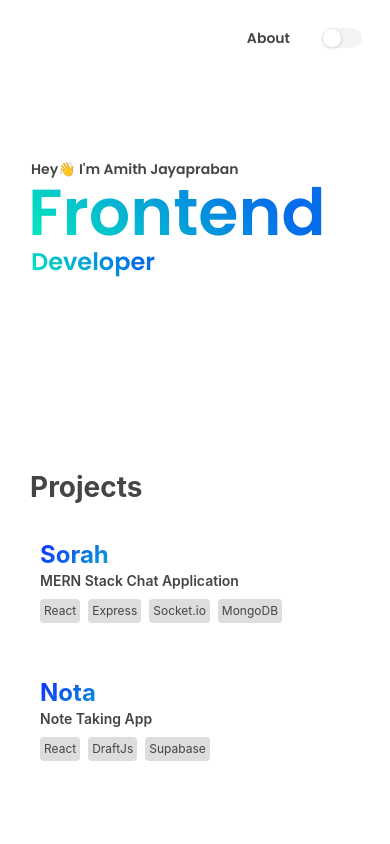
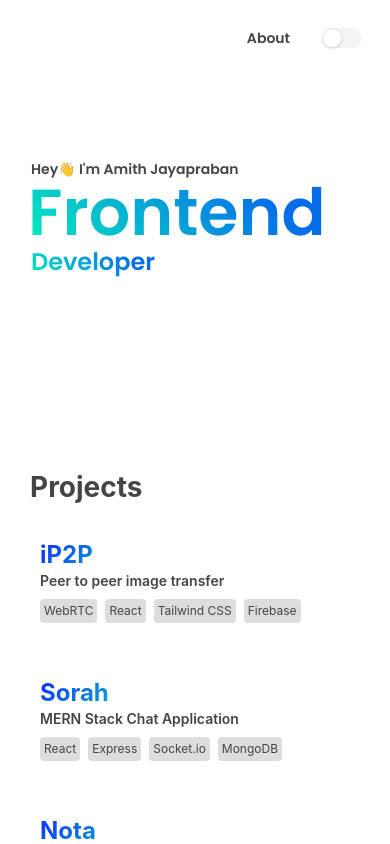
Before and after one commit to amithjayapraban/Personal-Website, a React (Vite) app: page / in a window 390 px wide. Built offline with nearby package versions, Linux system fonts and the light colour scheme.

Commit message:
google site verification and new project p2p added

```diff
--- a/index.html
+++ b/index.html
@@ -1,5 +1,6 @@
 <html lang="en">
   <head>
+    <meta name="google-site-verification" content="Y7lOB1OEP809JXBfccQh4BL7a8HERI51cJHLQCd5jTE" />
     <meta
       name="description"
       content="Frontend developer from Kerala, India 🇮🇳"
--- a/src/App.css
+++ b/src/App.css
@@ -124,7 +124,7 @@ section {
 .head {
   /* position: absolute;
   top: 0px; */
-  backdrop-filter: blur(100px);
+  backdrop-filter: blur(0px);
   font-family: "Poppins", sans-serif;
   display: grid;
   grid-auto-flow: row;
--- a/src/pages/Home.tsx
+++ b/src/pages/Home.tsx
@@ -16,6 +16,12 @@ function Home() {
   };
   const projects = [
     {
+      name: "iP2P",
+      desc: "Peer to peer image transfer",
+      tags: ["WebRTC",  "React","Tailwind CSS","Firebase",],
+      link: "https://ip2p.vercel.app",
+    },
+    {
       name: "Sorah",
       desc: "MERN Stack Chat Application",
       tags: ["React", "Express", " Socket.io", " MongoDB"],
@@ -27,6 +33,8 @@ function Home() {
       tags: ["React", "DraftJs", " Supabase"],
       link: "https://nota-nu.vercel.app",
     },
+
+
   ];
 
   return (
@@ -54,17 +62,15 @@ function Home() {
                   Frontend
                 </p>
                 <p className="developer  mt-[-5%] md:mt-0 justify-self-start font-[700] md:ml-[.6%] lg:ml-[.8%] ml-[1%] frontend md:text-3xl text-2xl lg:text-5xl">
-                Developer
-              </p>
+                  Developer
+                </p>
               </div>
-
-
             </div>
           </motion.div>
         </section>
 
-        <section className="min-h-[50vh] md:min-h-[100vh] md:py-[8rem] py-[2rem] bg-gray-00 md:mt-0   flex flex-col items-center md:gap-2  gap-2  ">
-          <p className="ml-[.6%] md:mb-3 mt-3 self-start font-[700] text-fontcolor md:text-4xl text-[28px] lg:text-5xl">
+        <section className="min-h-[50vh]   md:p y-[8rem] py-[2rem] bg-gray-00 md:mt-0  flex flex-col items-center md:gap-1  gap-2  ">
+          <p className="ml-[.6%] md:mb-3 mt-3 md:mt-7 self-start font-[700] text-fontcolor md:text-4xl text-[28px] lg:text-5xl">
             Projects
           </p>
           {projects.map((i) => {
@@ -74,17 +80,17 @@ function Home() {
                 target="_blank"
                 className="rounded transition-[1]   w-[100%] md:self-start md:w-[60%]"
               >
-                <div className="  md:h-[200px] h-[130px]  z-10 rounded self-start  text-fontcolor text-xs flex flex-col justify-center   py-5 md:px-3 px-3 text-left  ">
+                <div className="  md:h-[170px] h-[130px]  z-10 rounded self-start  text-fontcolor text-xs flex flex-col justify-center   py-5 md:px-3 px-3 text-left  ">
                   <h1 className="md:text-3xl text-2xl projectname font-[700] text-link ">
                     {i.name}{" "}
                   </h1>{" "}
                   <p className="text-fontcolor text-sm font-[600] mb-2">
                     {i.desc}
                   </p>{" "}
-                  <div className="flex gap-2">
+                  <div className="flex gap-2 md:gap-3">
                     {i.tags.map((t: any) => {
                       return (
-                        <div className="bg-card fronten p-1  rounded-[4px]">
+                        <div className="bg-card fronten p-1 md:px-2  rounded-[4px]">
                           {t}
                         </div>
                       );
```
